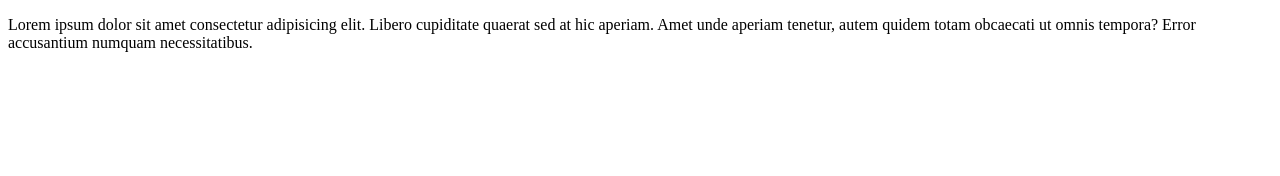
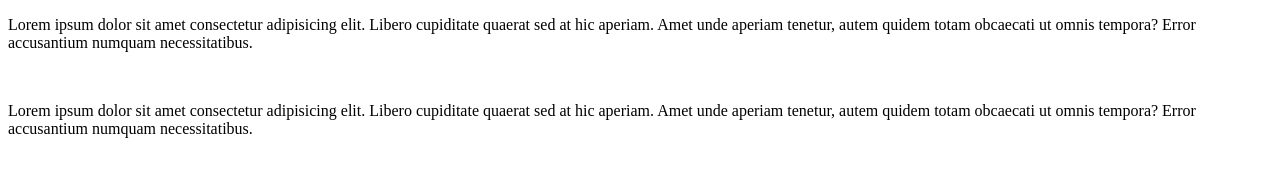
Before and after one commit to saqib-kha/localrepo, a plain HTML site: page index.html in a window 1280 px wide. Drawn offline with Linux system fonts and the light colour scheme.

Commit message:
This Is New Project

```diff
--- a/index.html
+++ b/index.html
@@ -8,5 +8,8 @@
 <body>
     <p>Lorem ipsum dolor sit amet consectetur adipisicing elit. Libero cupiditate quaerat sed at hic aperiam. Amet unde aperiam tenetur, autem
     quidem totam obcaecati ut omnis tempora? Error accusantium numquam necessitatibus.</p>
+<br>
+    <p>Lorem ipsum dolor sit amet consectetur adipisicing elit. Libero cupiditate quaerat sed at hic aperiam. Amet unde aperiam tenetur, autem
+    quidem totam obcaecati ut omnis tempora? Error accusantium numquam necessitatibus.</p>
 </body>
 </html>
```
